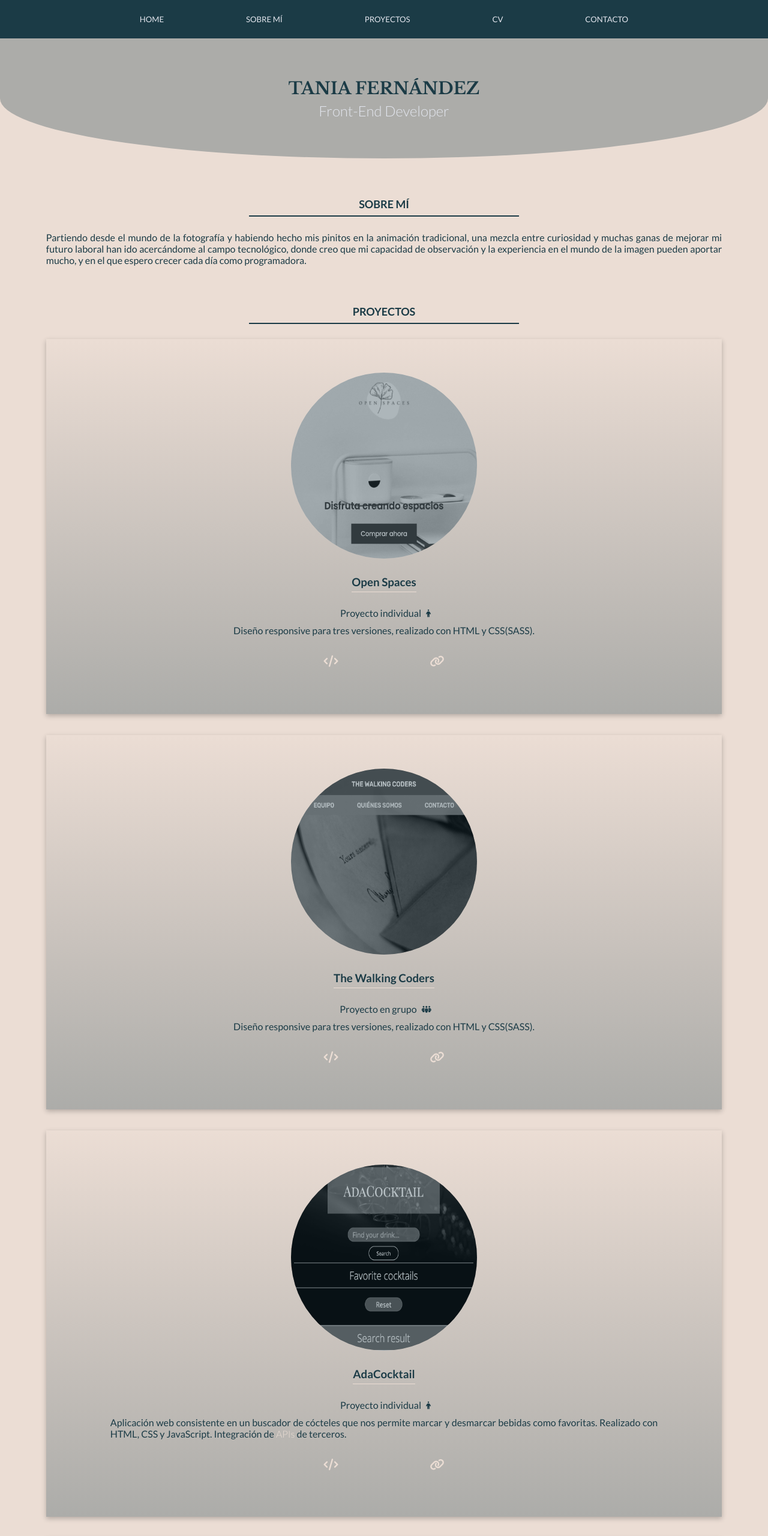
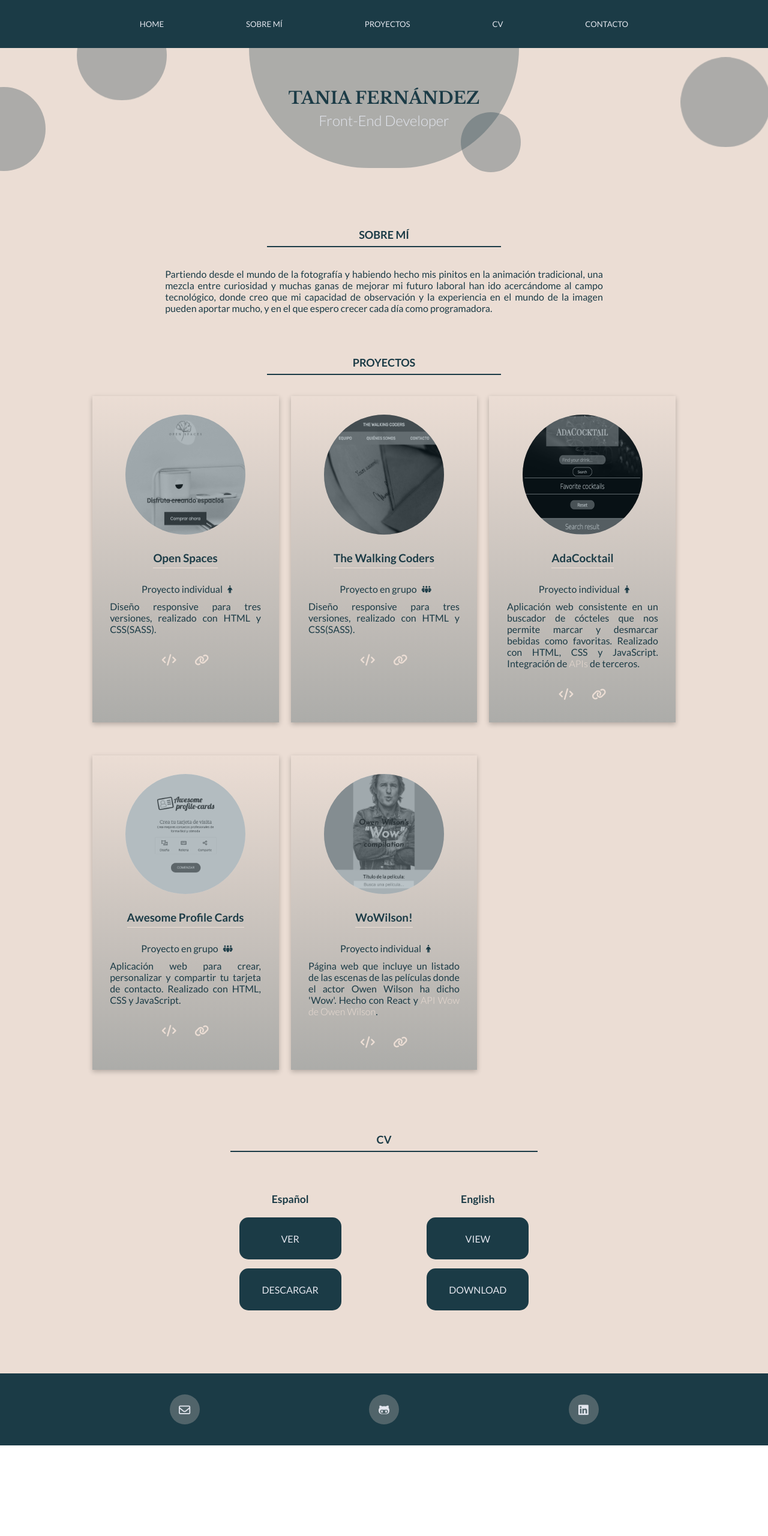
Before and after one commit to tanferest/portfolio_, a website: page src/html/index.html in a window 1280 px wide. Shown: the top 2560 px of the page at 60% size. After the commit the page ends 2409 px from the top, so only its background shows below. Drawn offline with nearby package versions, Linux system fonts and the light colour scheme; files that its build step writes are made by us from their sources; files whose address does not match are found by name.

Commit message:
add mixins and responsive styles

```diff
--- a/src/html/partials/main.html
+++ b/src/html/partials/main.html
@@ -3,11 +3,11 @@
 
   <section class="home" id="home">
     <div class="home__bg"></div>
-    <div class="animated-bg">
-      <div class="bubble bubble-1"></div>
-      <div class="bubble bubble-2"></div>
-      <div class="bubble bubble-3"></div>
-      <div class="bubble bubble-4"></div>
+    <div class="animatedBg">
+      <div class="animatedBg__bubble animatedBg__bubble--1"></div>
+      <div class="animatedBg__bubble animatedBg__bubble--2"></div>
+      <div class="animatedBg__bubble animatedBg__bubble--3"></div>
+      <div class="animatedBg__bubble animatedBg__bubble--4"></div>
     </div>
     <h1 class="home__title">Tania Fernández</h1>
     <h2 class="home__subtitle">Front-End Developer</h2>
@@ -16,7 +16,7 @@
 
   <section class="section" id="about">
     <h2 class="section__title">Sobre mí</h2>
-    <p class="main__text">
+    <p class="main__text about-p">
       Partiendo desde el mundo de la fotografía y habiendo hecho mis pinitos en
       la animación tradicional, una mezcla entre curiosidad y muchas ganas de
       mejorar mi futuro laboral han ido acercándome al campo tecnológico, donde
@@ -209,7 +209,7 @@
 
 
   <section class="section resume" id="resume">
-    <h2 class="section__title">CV</h2>
+    <h2 class="section__title resume__title">CV</h2>
     <div class="resume__option">
       <p class="resume__language">Español</p>
       <a
--- /dev/null
+++ b/src/scss/components/_animations.scss
@@ -0,0 +1,63 @@
+.animatedBg {
+    @include tablet {
+        position: absolute;
+        width: 100%;
+        height: 100%;
+        overflow-x: hidden;
+        &__bubble {
+            width: 150px;
+            height: 150px;
+            background-color: $second-bg;
+            border-radius: 50%;
+            position: absolute;
+            &--1 {
+                left: 10%;
+                top: -10%;
+                animation: animate 11s alternate infinite;
+            }
+            &--2 {
+                width: 100px;
+                height: 100px;
+                left: 60%;
+                bottom: 10px;
+                animation: animate 13s alternate infinite;
+            }
+            &--3 {
+                width: 140px;
+                height: 140px;
+                left: -5%;
+                bottom: 5px;
+                animation: animate 8s alternate infinite;
+            }
+            &--4 {
+                top: 30%;
+                right: -5%;
+                animation: animate2 9s alternate infinite;
+            }
+        }
+      }
+
+      @keyframes animate {
+        0% {
+          transform: translateY(0);
+        }
+        100% {
+          transform: translateY(-50px);
+        }
+      }
+
+      @keyframes animate2 {
+        0% {
+          transform: translate(0,0);
+        }
+        100% {
+          transform: translate(-70px, -70px);
+        }
+      }
+    }
+
+.animatedBg__bubble--3 {
+    @include desktop {
+        bottom: 0;
+    }
+}
--- /dev/null
+++ b/src/scss/core/_mixins.scss
@@ -0,0 +1,11 @@
+@mixin tablet {
+    @media all and (min-width: 768px) {
+      @content;
+    }
+  }
+
+  @mixin desktop {
+    @media all and (min-width: 1200px) {
+      @content;
+    }
+  }
--- a/src/scss/layout/_header.scss
+++ b/src/scss/layout/_header.scss
@@ -9,6 +9,9 @@
   &__nav {
     width: 85%;
     z-index: 3;
+  }
+  @include desktop {
+    height: 80px;
   }
 }
 
--- a/src/scss/layout/_main.scss
+++ b/src/scss/layout/_main.scss
@@ -1,5 +1,5 @@
 .main {
-  background-color: var(--background);
+  background-color: $background;
   &__text {
     color: $main-color;
     text-align: justify;
@@ -19,25 +19,51 @@
   &__bg {
     top: 0;
     position: absolute;
-    background-color: var(--second-bg);
+    background-color: $second-bg;
     height: 100%;
     width: 100%;
     border-bottom-left-radius: 50%;
     border-bottom-right-radius: 50%;
+    @include tablet {
+      width: 450px;
+      height:200px;
+      border-bottom-left-radius: 200px;
+      border-bottom-right-radius: 200px;
+    }
   }
   &__title {
     font-family: 'Libre Baskerville', serif;
-    color: var(--main-color);
+    color: $main-color;
     text-transform: uppercase;
     font-size: 1.75rem;
     margin-bottom: 5px;
     z-index: 1;
+    @include tablet {
+      position: relative;
+      top: -20%;
+    }
+    @include desktop {
+      top: -10%;
+    }
   }
   &__subtitle {
     font-size: 1.5rem;
-    color: var(--second-color);
+    color: $second-color;
     font-weight: 300;
     z-index: 1;
+    @include tablet {
+      position: relative;
+      top: -20%;
+    }
+    @include desktop {
+      top: -10%;
+    }
+  }
+  @include tablet {
+    margin-bottom: 50px;
+  }
+  @include desktop {
+    height: 250px;
   }
 }
 
@@ -50,12 +76,24 @@
   &__title {
     width: 40%;
     padding-bottom: 8px;
-    color: var(--main-color);
+    color: $main-color;
     text-transform: uppercase;
     font-size: 1.125rem;
     text-align: center;
-    border-bottom: 2px solid var(--main-color);
+    border-bottom: 2px solid $main-color;
     margin-bottom: 25px;
+    @include tablet {
+      margin-bottom: 35px;
+    }
+  }
+  @include tablet {
+    padding: 0% 12% 70px 12%;
+  }
+}
+
+.about-p {
+  @include desktop {
+    max-width: 75%;
   }
 }
 
@@ -65,6 +103,15 @@
   &__list {
     display: grid;
     grid-template-rows: auto;
+    @include tablet {
+      grid-template-rows: auto;
+      grid-template-columns: 1fr 1fr;
+      row-gap: 20px;
+      column-gap: 20px;
+    }
+    @include desktop {
+      grid-template-columns: 1fr 1fr 1fr;
+    }
   }
   &__item {
     display: flex;
@@ -73,24 +120,31 @@
     text-align: justify;
     padding: 5%;
     margin-bottom: 35px;
-    background: linear-gradient(var(--background), var(--second-bg));
+    background: linear-gradient($background, $second-bg);
     box-shadow: rgba(0, 0, 0, 0.24) 0px 3px 8px;
     &--img {
       width: 310px;
       height: 310px;
       border-radius: 50%;
       filter: saturate(0);
+      @include tablet {
+        width: 200px;
+        height: 200px;
+      }
     }
     &--title {
-      color: var(--main-color);
+      color: $main-color;
       padding-bottom: 5px;
       margin: 25px 0;
-      border-bottom: 1px solid var(--background);
+      border-bottom: 1px solid $background;
     }
     &--text {
       margin-bottom: 10px;
-      color: var(--main-color);
+      color: $main-color;
       max-width: 90%;
+    }
+    @include tablet {
+      padding-top: 10%;
     }
   }
 }
@@ -102,22 +156,22 @@
     display: flex;
     justify-content: space-evenly;
     &--link {
-      color: var(--background);
+      color: $background;
       font-size: 1.2rem;
       &:hover {
-        color: var(--main-color);
+        color: $main-color;
       }
     }
   }
   &__icon {
-    color: var(--main-color);
+    color: $main-color;
     position: relative;
     left: 5px;
     bottom: 1px;
     font-size: 0.8rem;
   }
   &__link {
-    color: var(--background);
+    color: $background;
     font-weight: 300;
     &:hover {
       text-decoration: underline;
@@ -132,8 +186,12 @@
   width: 310px;
   height: 310px;
   border-radius: 50%;
-  background-color: var(--second-bg);
+  background-color: $second-bg;
   z-index: 1;
+  @include tablet {
+    width: 200px;
+    height: 200px;
+  }
 }
 
 .projects__item:hover .img-cover {
@@ -154,9 +212,26 @@
     margin-top: 30px;
   }
   &__language {
-    color: var(--main-color);
+    color: $main-color;
     font-weight: 700;
     margin-bottom: 20px;
     font-size: 1.1rem;
   }
+  &__title {
+    @include tablet {
+      position: absolute;
+      top: 0;
+      left: 50%;
+      transform: translateX(-50%);
+    }
+  }
+  @include tablet {
+    position: relative;
+    flex-direction: row;
+    justify-content: space-between;
+    padding: 70px 20% 90px 20%;
+  }
+  @include desktop {
+    justify-content: space-evenly;
+  }
 }
--- a/src/scss/main.scss
+++ b/src/scss/main.scss
@@ -1,6 +1,8 @@
 @import "core/reset";
 @import "core/variables";
+@import "./core/mixins";
 @import "components/buttons";
+@import "./components/animations";
 @import "layout/header";
 @import "layout/main";
 @import "layout/footer";
```
